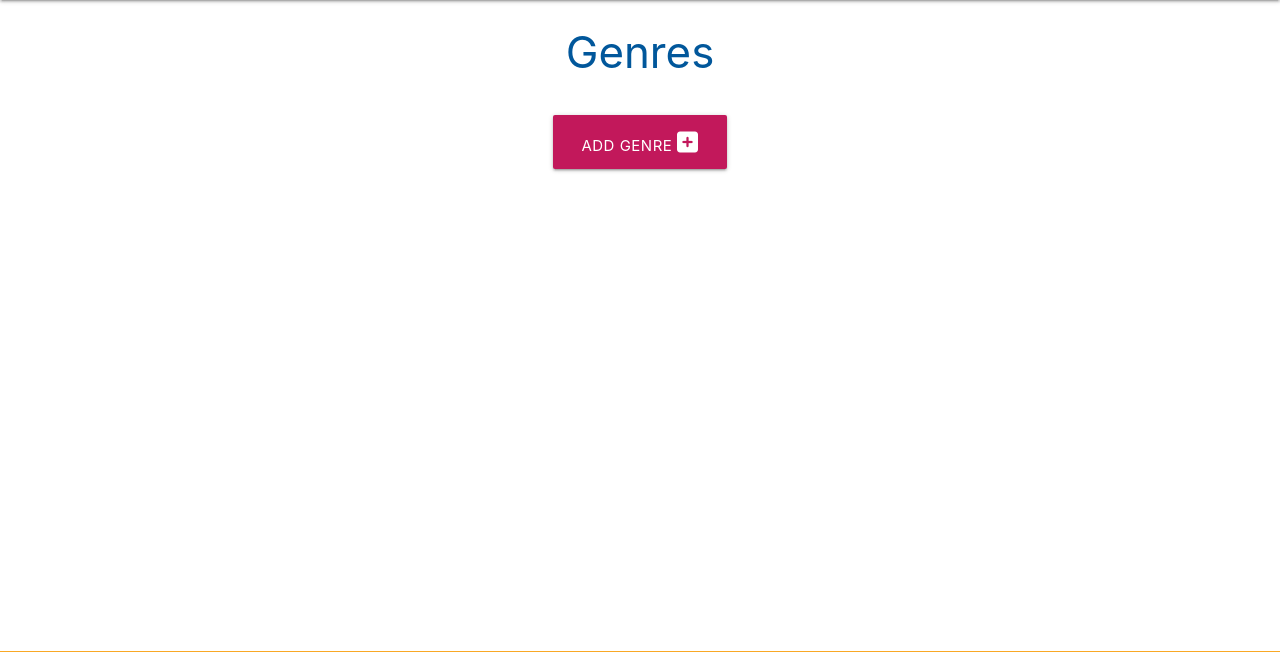
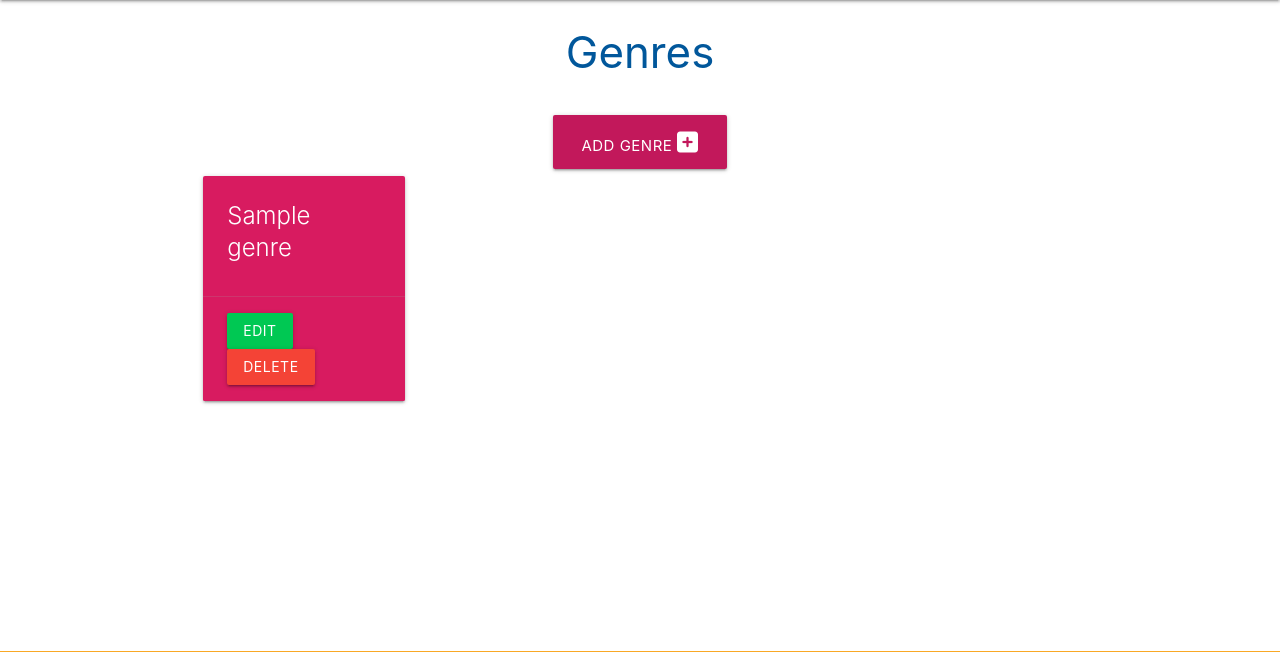
Before and after one commit to Travyssm/game-backlog-p, a Flask app: page /genres in a window 1280 px wide. Shown: the part 64-716 px from the top of the page. Run offline with Flask 3, Linux system fonts and the light colour scheme; tables that the repository leaves empty hold one stand-in row (values such as "Sample post"); some libraries are stand-ins or nearby versions.

Commit message:
added functionality to read from database

```diff
--- a/gamebacklog/routes.py
+++ b/gamebacklog/routes.py
@@ -9,7 +9,8 @@ def home():
 
 @app.route("/genres")
 def genres():
-    return render_template("genres.html")
+    genres = list(Genre.query.order_by(Genre.genre_name).all())
+    return render_template("genres.html", genres=genres)
 
 @app.route("/add_genre", methods=["GET", "POST"])
 def add_genre():
--- a/gamebacklog/templates/genres.html
+++ b/gamebacklog/templates/genres.html
@@ -11,4 +11,20 @@
     </div>
 </div>
 
+<div class="row">
+    {% for genre in genres %}
+    <div class="col s12 m6 l3">
+      <div class="card pink darken-1">
+        <div class="card-content white-text">
+          <span class="card-title">{{ genre.genre_name }}</span>
+        </div>
+        <div class="card-action">
+          <a href="#" class="btn green accent-4">Edit</a>
+          <a href="#" class="btn red">Delete</a>
+        </div>
+      </div>
+    </div>
+    {% endfor %}
+</div>
+
 {% endblock %}
```
